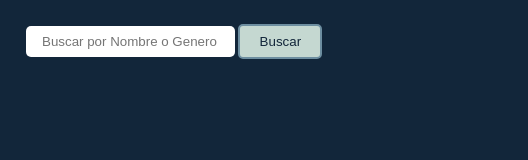
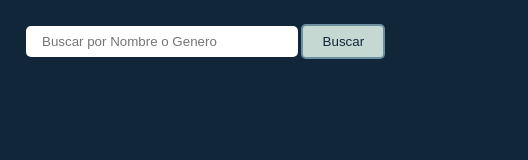
Before and after one commit to VivianaS14/workshop-grupal-02, a plain HTML site: page index.html in a window 1280 px wide. Shown: the full height of the page, 112-640 px from the left. Drawn offline with Linux system fonts and the light colour scheme; no server answers.

Commit message:
First Commit

```diff
--- a/style.css
+++ b/style.css
@@ -24,6 +24,7 @@ body {
   gap: 30px;
 }
 .input-search {
+  width: 15rem;
   padding: 0.5rem 1rem;
   border-radius: 5px;
   border: none;
```
